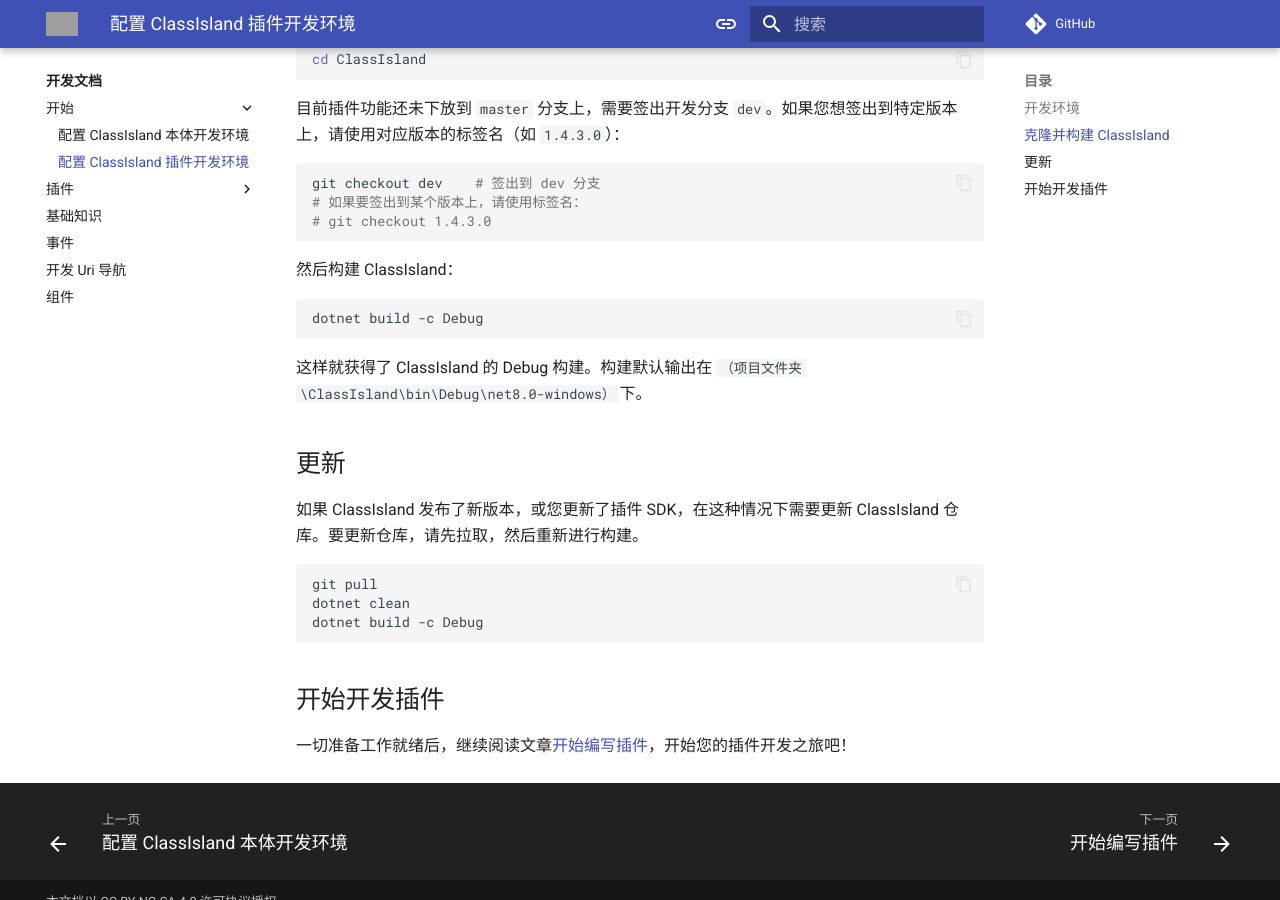
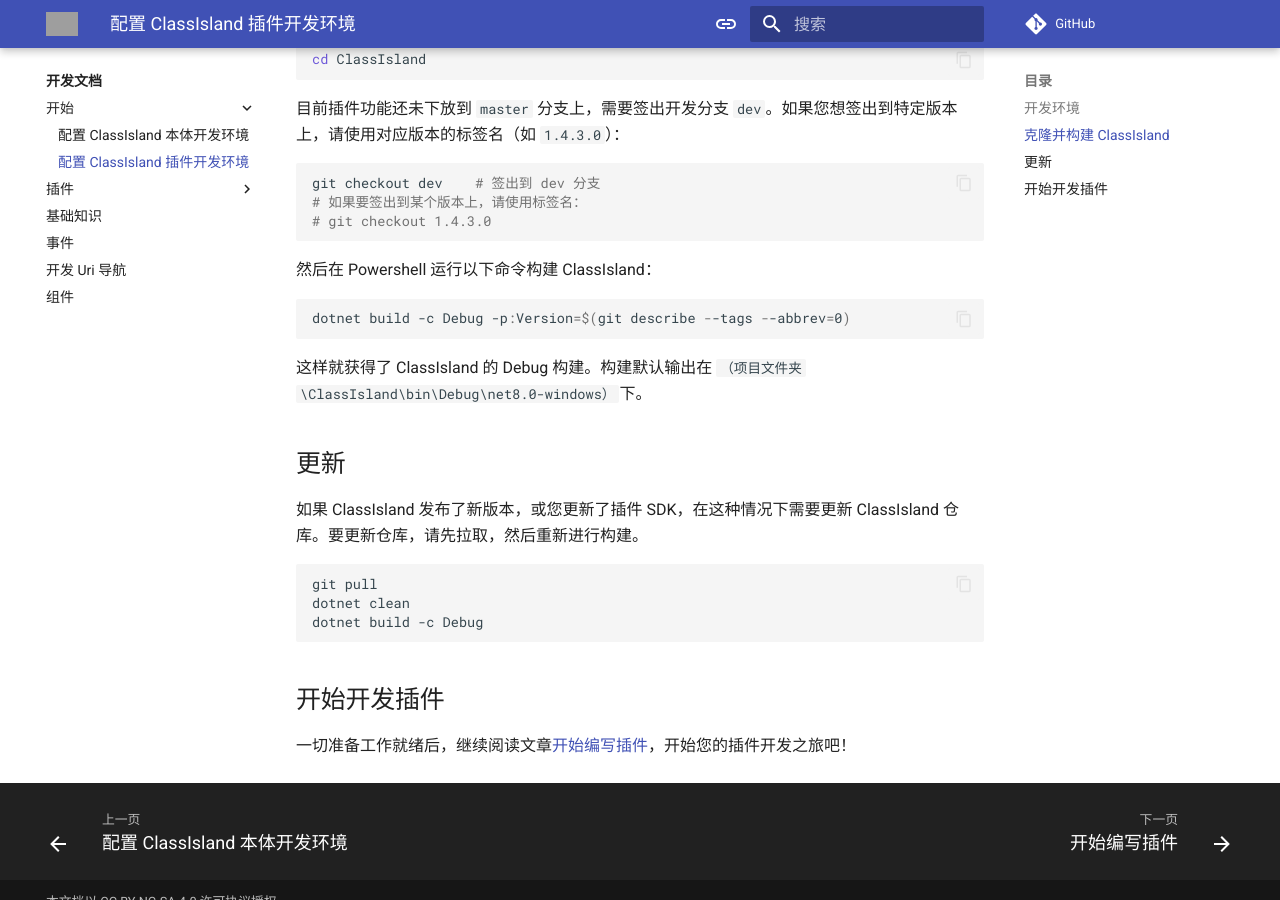
Before and after one commit to ClassIsland/classisland-docs, an MkDocs documentation site: the page built from docs/dev/get-started/devlopment-plugins.md, in a window 1280 px wide and 900 px high, scrolled down 935 px. Built offline with MkDocs 1.6.1 and Material for MkDocs 9.7.7, drawn with Linux system fonts in a browser that asks for light colours; comment, search, counter and statistics services are not loaded; grey boxes are pictures that could not be loaded.

Commit message:
补充插件开发文档

````diff
--- a/docs/dev/get-started/devlopment-plugins.md
+++ b/docs/dev/get-started/devlopment-plugins.md
@@ -55,10 +55,10 @@
 # git checkout 1.4.3.0
 ```
 
-然后构建 ClassIsland：
+然后在 Powershell 运行以下命令构建 ClassIsland：
 
-``` shell
-dotnet build -c Debug
+``` powershell
+dotnet build -c Debug -p:Version=$(git describe --tags --abbrev=0)
 ```
 
 这样就获得了 ClassIsland 的 Debug 构建。构建默认输出在 `（项目文件夹\ClassIsland\bin\Debug\net8.0-windows）`下。
````
Also changed, not shown: docs/dev/plugins/create-project.md (+4 -0 lines).
